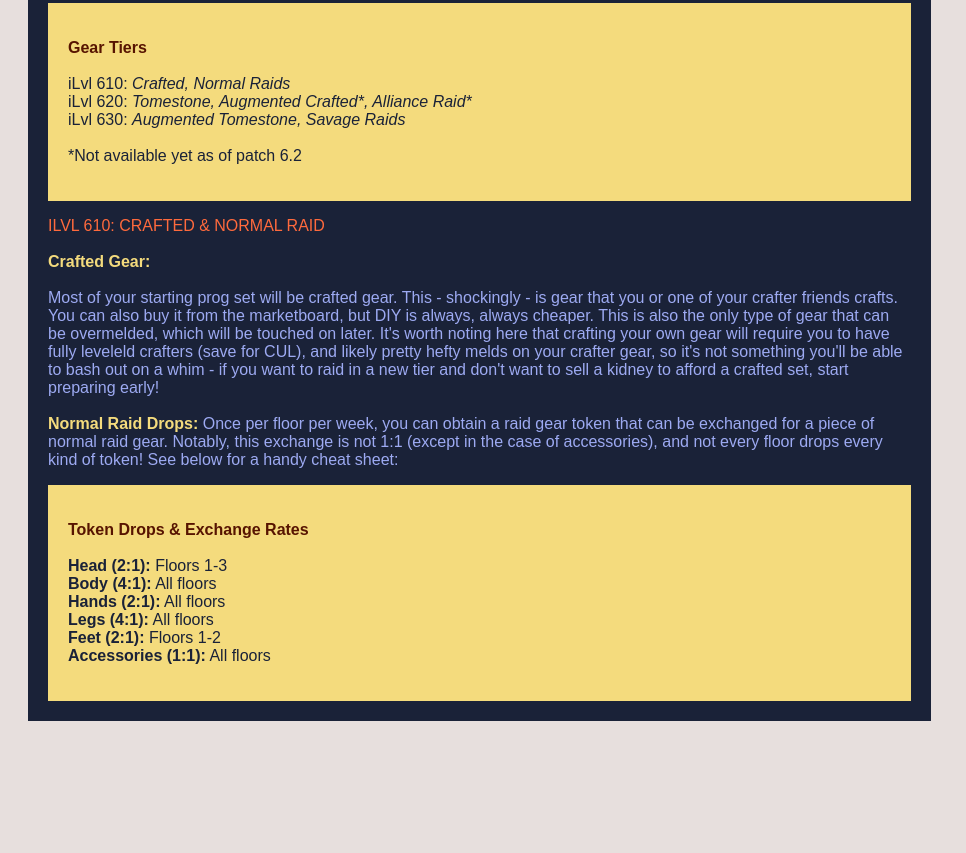
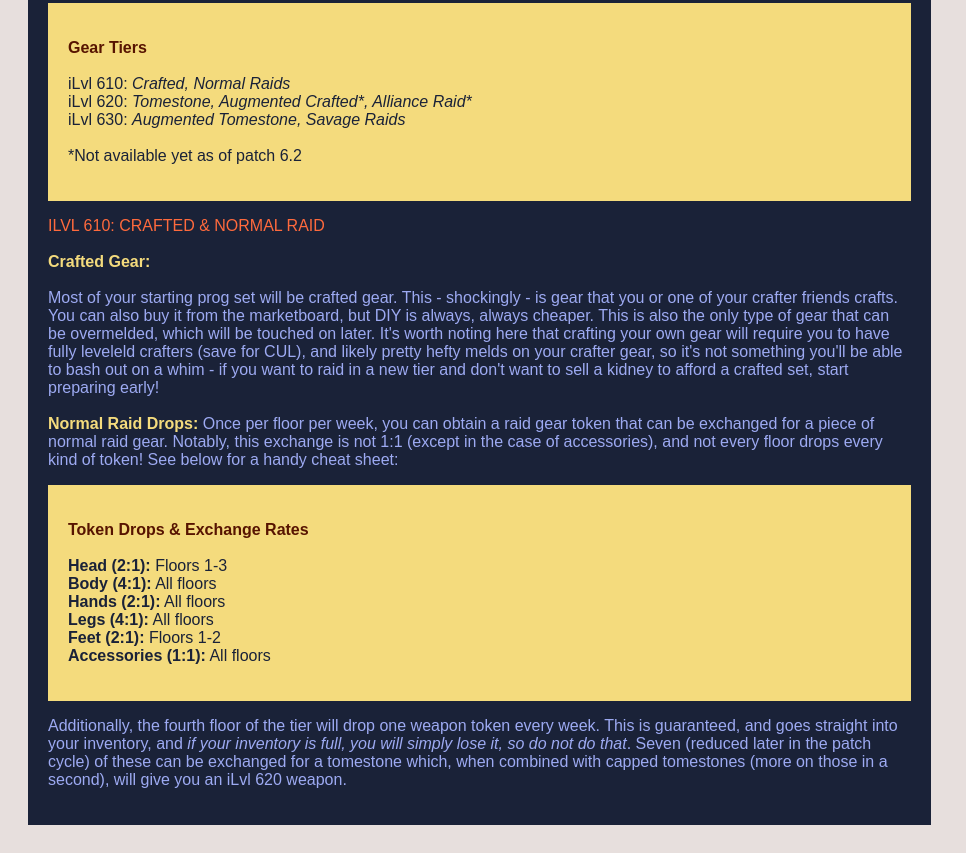
Before and after one commit to splortsmanship/minimizedffxiv, a plain HTML site: page gear.html in a window 1280 px wide. Shown: the part 574-1427 px from the top of the page, without its empty margins (0-966 px from the left). Before the commit the page ends 1323 px from the top, so only its background shows below. Drawn offline with Linux system fonts and the light colour scheme.

Commit message:
Update gear.html

```diff
--- a/gear.html
+++ b/gear.html
@@ -67,6 +67,9 @@
               <strong>Accessories (1:1):</strong> All floors
             </p>
           </div>
+          <p>
+            Additionally, the fourth floor of the tier will drop one weapon token every week. This is guaranteed, and goes straight into your inventory, and <em>if your inventory is full, you will simply lose it, so do not do that</em>. Seven (reduced later in the patch cycle) of these can be exchanged for a tomestone which, when combined with capped tomestones (more on those in a second), will give you an iLvl 620 weapon.
+          </p>
         </div>
       </div>
       <div class="rightcolumn">
```
